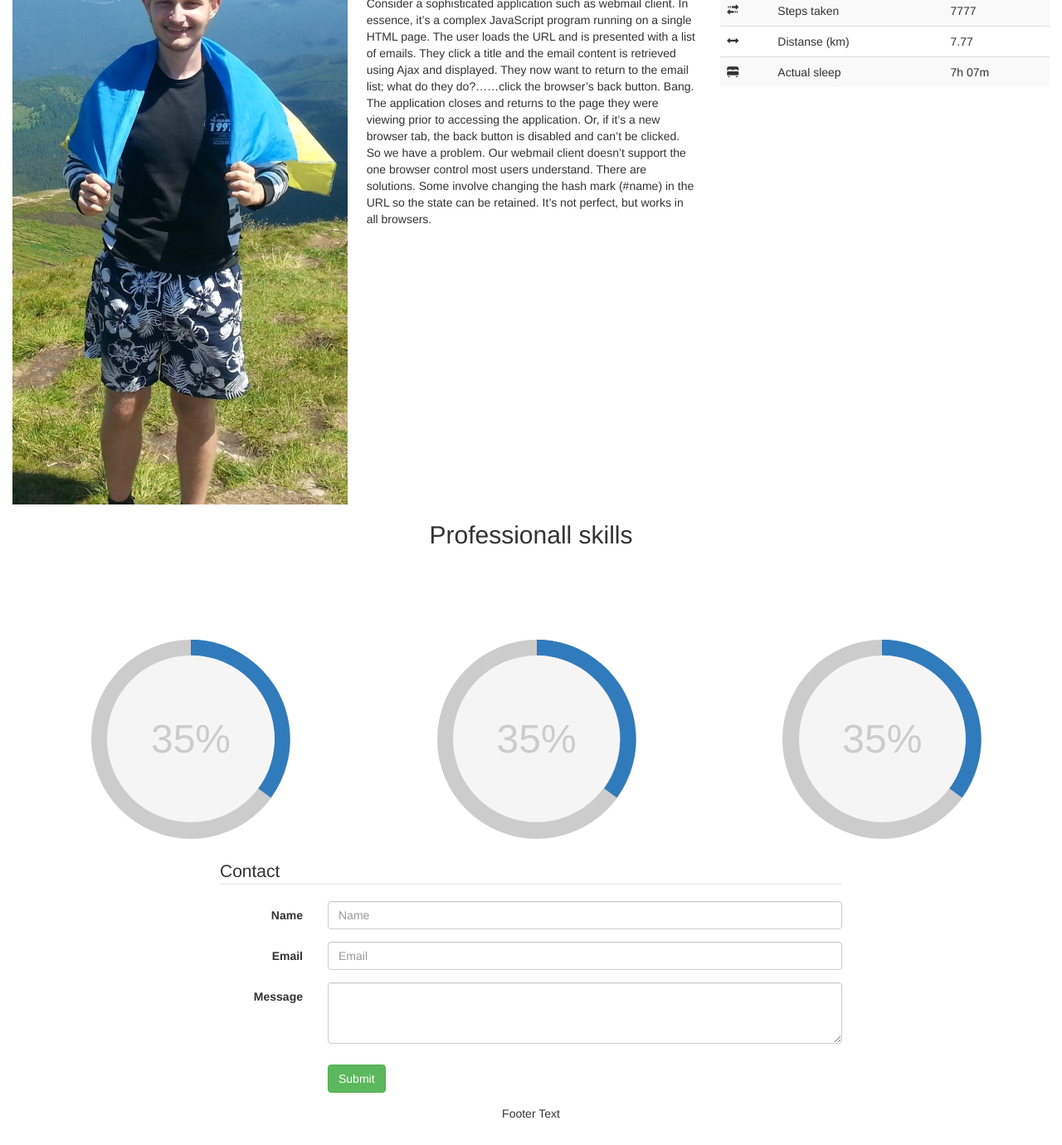
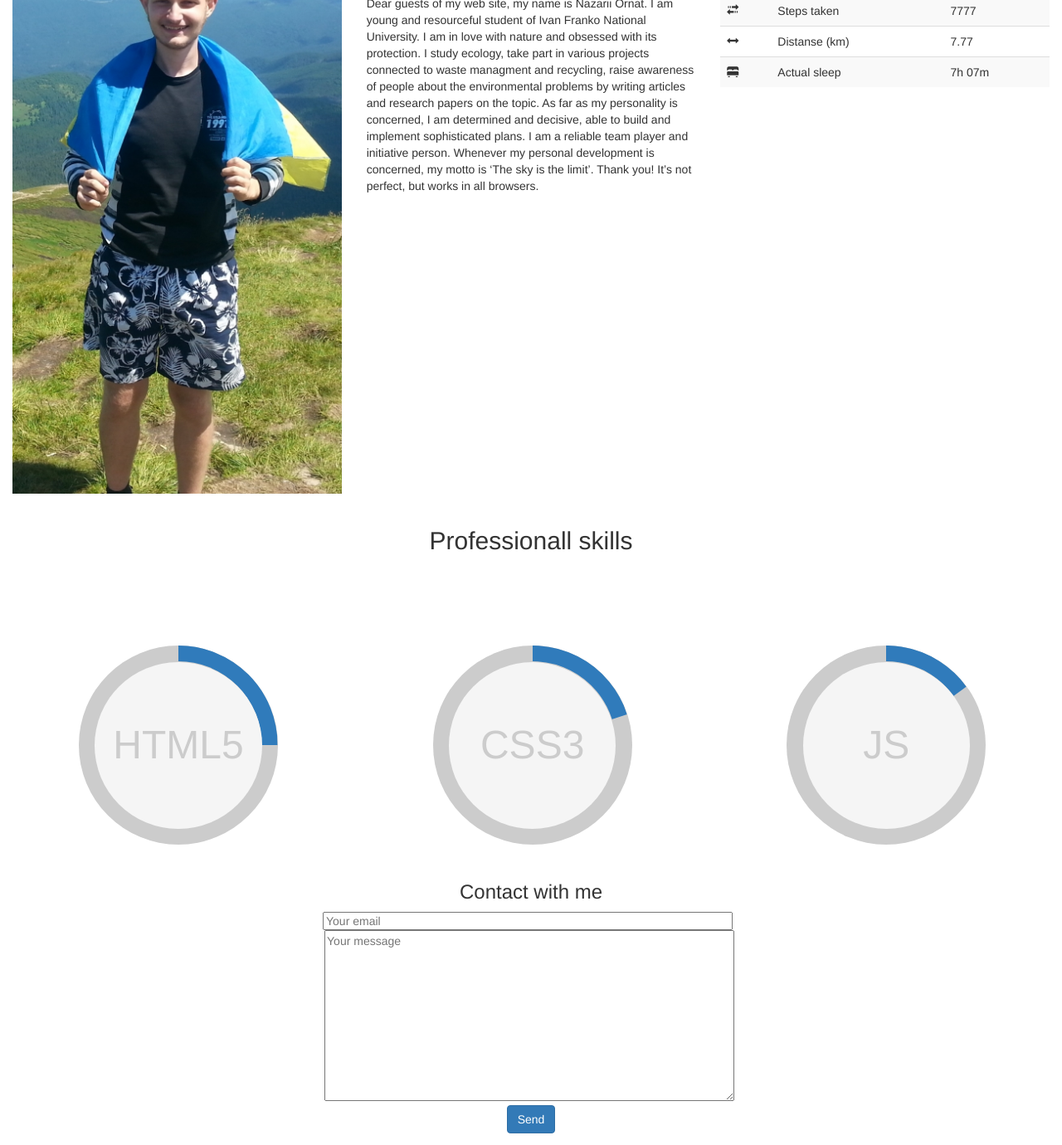
Before and after one commit to NazariiOrnat/First-Step, a plain HTML site: page index.html in a window 1280 px wide. Shown: the part 685-2065 px from the top of the page at 83% size. Drawn offline with nearby package versions, Linux system fonts and the light colour scheme.

Commit message:
add new file

```diff
--- a/css/index.css
+++ b/css/index.css
@@ -1,4 +1,3 @@
-
 .navbar {
     margin-bottom: 0;
     border-radius: 0;
@@ -16,25 +15,32 @@
 #about{
     text-align: center;
 }
+#contact{
+    text-align: center;
+}
 .sectionimage {
     height: 100%;
     background: url(../img/background.jpg) no-repeat bottom center scroll;
     background-color: #000;
-    background-size:;
     color: #fff;
     padding: 250px;
 }
 #myphoto{
-    max-heightheight: 100px;
-    max-widthwidth: 100px;
-}
-.outer {
-    position: relative;
+    min-height: 250px;
+    min-width: 250px;
 }
 .inner {
-
-    margin: 100px 150px 100px 80px;
+    margin: 100px 150px 200px 80px;
 }
 .h3 {
     text-align: center;
 }
+#styleemail {
+    margin-left: -8px;
+    width: 60%;
+    height: 50%;
+}
+#stylemessage {
+    width: 60%;
+    height: 50%;
+}
--- a/index.html
+++ b/index.html
@@ -1,14 +1,15 @@
 <!DOCTYPE html>
-<html lang="en">
+<html lang="en" xmlns="http://www.w3.org/1999/html">
 <head>
     <title>Ornat Nazarii</title>
     <meta charset="utf-8">
     <meta name="viewport" content="width=device-width, initial-scale=1">
     <link rel="stylesheet" href="css/bootstrap.min.css">
+    <link rel="stylesheet" href="https://maxcdn.bootstrapcdn.com/font-awesome/4.5.0/css/font-awesome.min.css">
     <link rel="stylesheet" href="css/circle.css">
     <link rel="stylesheet" href="css/index.css">
 </head>
-<body data-spy="scroll" data-target=".navbar" data-offset="50">
+<body data-spy="scroll" data-target=".navbar" data-offset="50" id="body">
     <header>
         <nav class="navbar navbar-inverse navbar-fixed-top" id="navid">
             <div class="container-fluid">
@@ -21,20 +22,20 @@
                 </div>
                 <div class="collapse navbar-collapse" id="myNavbar">
                     <ul class="nav navbar-nav navbar-right">
-                        <li><a id="jhome" href="#home">Home</a></li>
-                        <li><a id="jabout-me" href="#about-me">About me</a></li>
-                        <li><a id="jprof-skills" href="#prof-sills">Professional skills</a></li>
-                        <li><a id="jcontact" href="#contact">Contact</a></li>
+                        <li id="jhome"><a href="#home">Home</a></li>
+                        <li id="jabout-me"><a href="#about-me">About me</a></li>
+                        <li id="jprof-skills"><a href="#prof-sills">Professional skills</a></li>
+                        <li id="jcontact"><a href="#contact">Contact</a></li>
                     </ul>
                 </div>
             </div>
         </nav>
             <article>
                 <section id="home" class="container-fluid">
-                    <div class="row">
+                    <div>
                         <div class="sectionimage">
-                                <h1 class="animated pulse">Hello</h1>
-                                <h2>I`m Nazar</h2>
+                            <h1 class="text-center">Hello</h1>
+                            <h2 class="text-center">I`m Nazar</h2>
                         </div>
                     </div>
                 </section>
@@ -43,20 +44,20 @@
                         <div class="row">
                             <div class="col-md-4 ">
                                 <div id="myphoto">
-                                    <img src="img/my-photo.jpg">
+                                    <img src="img/my-photo.jpg" class="img-responsive" alt="Photo from Hoverla">
                                 </div>
                             </div>
                             <div class="col-md-4 ">
-                                <h3 id="about">Information about me</h3>
+                                <h3 id="about">Welcome</h3>
                                 <p>
-                                    Consider a sophisticated application such as webmail client. In essence, it’s a complex JavaScript program running on a single HTML page.
-                                    The user loads the URL and is presented with a list of emails.
-                                    They click a title and the email content is retrieved using Ajax and displayed.
-                                    They now want to return to the email list; what do they do?……click the browser’s back button.
-                                    Bang. The application closes and returns to the page they were viewing prior to accessing the application.
-                                    Or, if it’s a new browser tab, the back button is disabled and can’t be clicked.
-                                    So we have a problem. Our webmail client doesn’t support the one browser control most users understand.
-                                    There are solutions. Some involve changing the hash mark (#name) in the URL so the state can be retained.
+                                    Dear guests of my web site,
+                                    my name is Nazarii Ornat. I am young and resourceful student of Ivan Franko National University.
+                                    I am in love with nature and obsessed with its protection.
+                                    I study ecology, take part in various projects connected to waste managment and recycling, raise awareness
+                                    of people about the environmental problems by writing articles and research papers on the topic.
+                                    As far as my personality is concerned, I am determined and decisive, able to build and implement sophisticated plans.
+                                    I am a reliable team player and initiative person. Whenever my personal development is concerned, my motto is ‘The sky is the limit’.
+                                    Thank you!
                                     It’s not perfect, but works in all browsers.
                                 </p>
                             </div>
@@ -85,12 +86,14 @@
                         </div>
                     </div>
                 </section>
+                <br>
                 <section id="prof-sills" class="container-fluid">
                     <h2 class="text-center">Professionall skills</h2>
+                    <div class="row">
                         <div class="col-md-4 col-xs-12 ">
                             <div class="inner">
-                            <div class="c100 p35 big ">
-                                <span>35%</span>
+                                <div class="c100 p25 big ">
+                                    <span>HTML5</span>
                                         <div class="slice">
                                             <div class="bar"></div>
                                             <div class="fill"></div>
@@ -100,8 +103,8 @@
                             </div>
                         <div class="col-md-4 col-xs-12 ">
                             <div class="inner">
-                            <div class="c100 p35 big ">
-                                <span>35%</span>
+                                <div class="c100 p20 big ">
+                                    <span>CSS3</span>
                                     <div class="slice">
                                         <div class="bar"></div>
                                         <div class="fill"></div>
@@ -111,8 +114,8 @@
                         </div>
                         <div class="col-md-4 col-xs-12 ">
                             <div class="inner">
-                            <div class="c100 p35 big ">
-                                <span>35%</span>
+                                <div class="c100 p15 big ">
+                                    <span>JS</span>
                                     <div class="slice">
                                         <div class="bar"></div>
                                         <div class="fill"></div>
@@ -120,47 +123,38 @@
                                 </div>
                             </div>
                         </div>
+                    </div>
                 </section>
                 <section id="contact">
-                    <div class="container">
+                    <div class="container-fluid">
                         <div class="row">
-                            <div class=" col-md-offset-2 col-md-8 col-md-offset-2">
-                                <form class="form-horizontal">
-                                    <fieldset>
-                                        <legend>Contact</legend>
-                                        <div class="form-group">
-                                            <label for="textArea" class="col-lg-2 control-label">Name</label>
-                                            <div class="col-lg-10">
-                                                <input type="textArea" class="form-control" id="textArea" placeholder="Name">
+                            <div>
+                                <h3>Contact with me</h3>
                             </div>
-                                        </div>
-                                        <div class="form-group">
-                                            <label for="inputEmail" class="col-lg-2 control-label">Email</label>
-                                            <div class="col-lg-10">
-                                                <input type="text" class="form-control" id="inputEmail" placeholder="Email">
-                                            </div>
-                                        </div>
-                                        <div class="form-group">
-                                            <label for="textArea" class="col-lg-2 control-label">Message</label>
-                                            <div class="col-lg-10">
-                                                <textarea class="form-control" rows="3" id="textArea"></textarea>
-                                                <span class="help-block"></span>
-                                            </div>
-                                        </div>
-                                        <div class="form-group">
-                                            <div class="col-lg-10 col-lg-offset-2">
-                                                <button type="submit" class="btn btn-success">Submit</button>
-                                            </div>
-                                        </div>
-                                    </fieldset>
+                            <div class="col-md-offset-2 col-md-8 col-md-offset-2 ">
+                                <form method="POST" action="////formspree.io/nazarornatlviv@gmail.com">
+                                    <input id="styleemail" type="email" name="_replyto" placeholder="Your email" />
+                                    <textarea id="stylemessage" name="message" rows="10" placeholder="Your message"></textarea>
+                                    <label>
+                                        <input type="text" name="_gotcha" style="display:none">
+                                    </label>
+                                    <br>
+                                    <button id="button" class="btn btn-primary " type="submit">Send</button>
                                 </form>
                              </div>
                          </div>
                      </div>
                  </section>
              </article>
-        <footer class="container-fluid text-center">
-            <p>Footer Text</p>
+        <br>
+         <footer>
+             <div class="container-fluid">
+                <ul class="nav navbar-nav navbar-right">
+                    <li><a href="https://www.facebook.com/nazarii.ornat" target="_blank" role="button"><i class="fa fa-facebook-square fa-3x"></i></a></li>
+                    <li><a href="https://www.linkedin.com/in/nazarii-ornat-634911115?trk=hp-identity-name" target="_blank"><i class="fa fa-linkedin fa-3x"></i></a></li>
+                    <li><a href="https://github.com/NazariiOrnat" target="_blank"><i class="fa fa-github-square fa-3x"></i></a></li>
+                </ul>
+             </div>
          </footer>
      </header>
  <script src="https://ajax.googleapis.com/ajax/libs/jquery/1.12.0/jquery.min.js"></script>
--- a/js/index.js
+++ b/js/index.js
@@ -1,4 +1,4 @@
-$(document).ready(function (){
+ $(document).ready(function (){
 
     $("#jhome").click(function (){
         $('html, body').animate({
@@ -22,7 +22,7 @@
     });
 });
 
-$(document).on('click.nav','.navbar-collapse.in',function(e) {
+ $(document).on('click.nav','.navbar-collapse.in',function(e) {
     if( $(e.target).is('a') ) {
         $(this).removeClass('in').addClass('collapse');
     }
```
Lines whose indentation alone changed are shown as unchanged.
